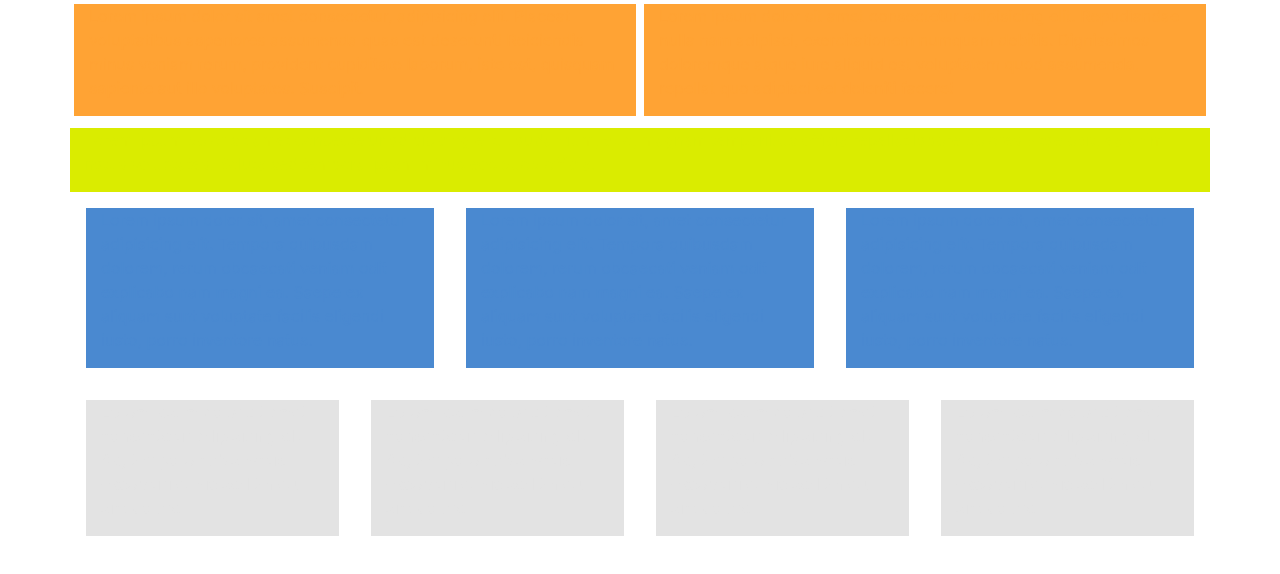
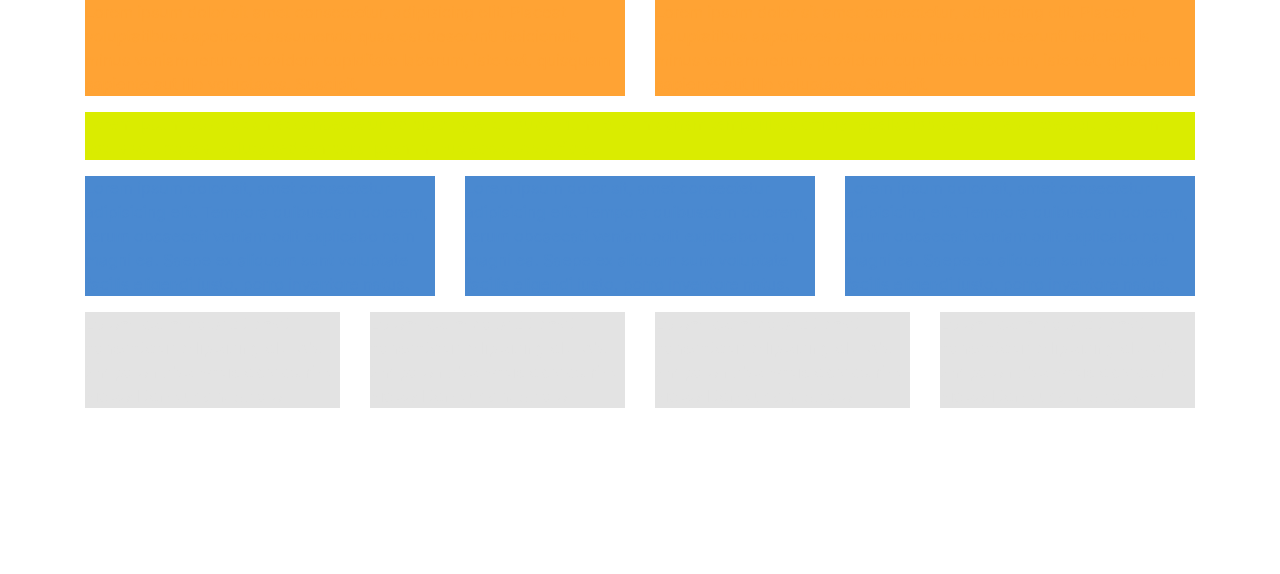
Before and after one commit to Mauriciods07/ejercicios-semana5-bootcamp, a plain HTML site: page Bootstrap/ejercicio-bootstrap-2.html in a window 1280 px wide. Drawn offline with nearby package versions, Linux system fonts and the light colour scheme.

Commit message:
Ejercicio de JS avanzado

```diff
--- a/Bootstrap/ejercicio-bootstrap-2.html
+++ b/Bootstrap/ejercicio-bootstrap-2.html
@@ -36,44 +36,66 @@
 
     <div class="container">
         <div class="row">
-            <div class="col-12 col-md m-1 orange">
+            <div class="col-12 col-lg">
+                <div class="orange">
                     <p>Lorem ipsum dolor sit amet consectetur, adipisicing elit. Placeat voluptatibus asperiores assumenda quas est deserunt! Reiciendis minus veniam rerum, provident cupiditate laborum, iste est, quisquam sapiente aut illo voluptates. Suscipit.</p>
                 </div>
-            <div class="col-12 col-md m-1 orange">
-                <p>Lorem ipsum dolor sit amet consectetur adipisicing elit. Repudiandae nulla nam adipisci, exercitationem numquam debitis. Dignissimos doloremque atque iure aliquid est voluptatem quod assumenda, repellat quo adipisci vel deleniti facere!</p>
+            </div>
+
+            <div class="col-12 col-lg">
+                <div class="orange">
+                    <p>Lorem ipsum dolor sit amet consectetur, adipisicing elit. Placeat voluptatibus asperiores assumenda quas est deserunt! Reiciendis minus veniam rerum, provident cupiditate laborum, iste est, quisquam sapiente aut illo voluptates. Suscipit.</p>
+                </div>
+
             </div>
         </div>
 
         <div class="row">
-            <div class="col yellow mt-2">
+            <div class="col">
+                <div class="yellow">
                     <p>Lorem ipsum dolor sit amet consectetur adipisicing elit. Laudantium, quo, magnam temporibus officia repellat labore dolores vitae odit, ea animi natus voluptates. Soluta sed tempora ipsam minus eos quod officia.</p>
+                </div>
             </div>
         </div>
 
         <div class="row">
-            <div class="col-12 col-md blue m-3">
+            <div class="col-12 col-lg">
+                <div class="blue">
                     <p>Lorem ipsum dolor sit, amet consectetur adipisicing elit. Tempora quibusdam dolorem, rerum obcaecati veniam odit explicabo nam magni ea. Saepe ex aliquam sunt voluptate facilis eligendi iusto, porro inventore natus.</p>
                 </div>
-            <div class="col-12 col-md blue m-3">
+            </div>
+            <div class="col-12 col-lg">
+                <div class="blue">
                     <p>Lorem ipsum dolor sit, amet consectetur adipisicing elit. Tempora quibusdam dolorem, rerum obcaecati veniam odit explicabo nam magni ea. Saepe ex aliquam sunt voluptate facilis eligendi iusto, porro inventore natus.</p>
                 </div>
-            <div class="col-12 col-md blue m-3">
+            </div>
+            <div class="col-12 col-lg">
+                <div class="blue">
                     <p>Lorem ipsum dolor sit, amet consectetur adipisicing elit. Tempora quibusdam dolorem, rerum obcaecati veniam odit explicabo nam magni ea. Saepe ex aliquam sunt voluptate facilis eligendi iusto, porro inventore natus.</p>
+                </div>
             </div>
         </div>
 
         <div class="row">
-            <div class="col-12 col-md col-sm-5  m-3 lightgrey">
+            <div class="col-12 col-sm-6 col-lg">
+                <div class="lightgrey">
                     <p>Lorem ipsum dolor sit amet consectetur adipisicing elit. Ab, tempore nobis natus excepturi et hic sed tenetur sint dolore</p>
                 </div>
-            <div class="col-12 col-md col-sm-5  m-3 lightgrey">
+            </div>
+            <div class="col-12 col-sm-6 col-lg">
+                <div class="lightgrey">
                     <p>Lorem ipsum dolor sit amet consectetur adipisicing elit. Ab, tempore nobis natus excepturi et hic sed tenetur sint dolore</p>
                 </div>
-            <div class="col-12 col-md col-sm-5  m-3 lightgrey">
+            </div>
+            <div class="col-12 col-sm-6 col-lg">
+                <div class="lightgrey">
                     <p>Lorem ipsum dolor sit amet consectetur adipisicing elit. Ab, tempore nobis natus excepturi et hic sed tenetur sint dolore</p>
                 </div>
-            <div class="col-12 col-md col-sm-5  m-3 lightgrey">
+            </div>
+            <div class="col-12 col-sm-6 col-lg">
+                <div class="lightgrey">
                     <p>Lorem ipsum dolor sit amet consectetur adipisicing elit. Ab, tempore nobis natus excepturi et hic sed tenetur sint dolore</p>
+                </div>
             </div>
         </div>
 
```
Also changed, not shown: javascript-avanzado/assets/js/app.js (added, +25 -0 lines), javascript-avanzado/assets/js/cambiar-nombre.js (added, +18 -0 lines), javascript-avanzado/ejercicio-js.html (added, +43 -0 lines), javascript-avanzado/index.html (added, +27 -0 lines). Lines whose indentation alone changed are shown as unchanged.
